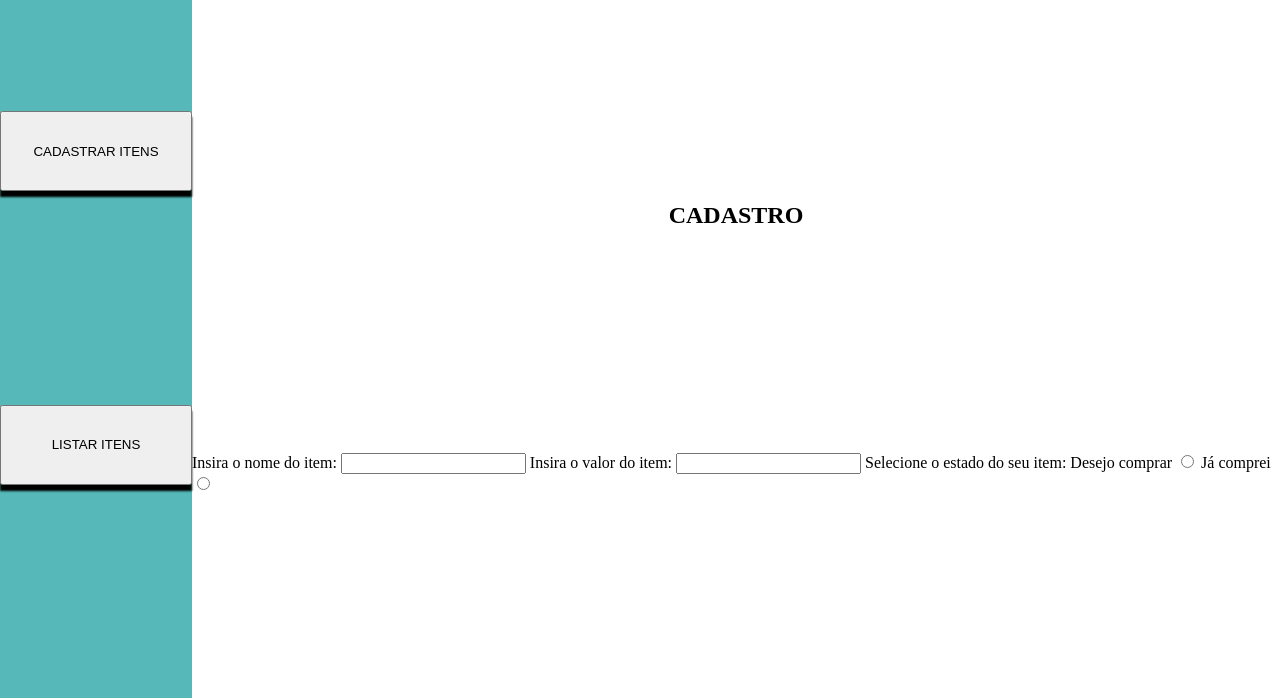
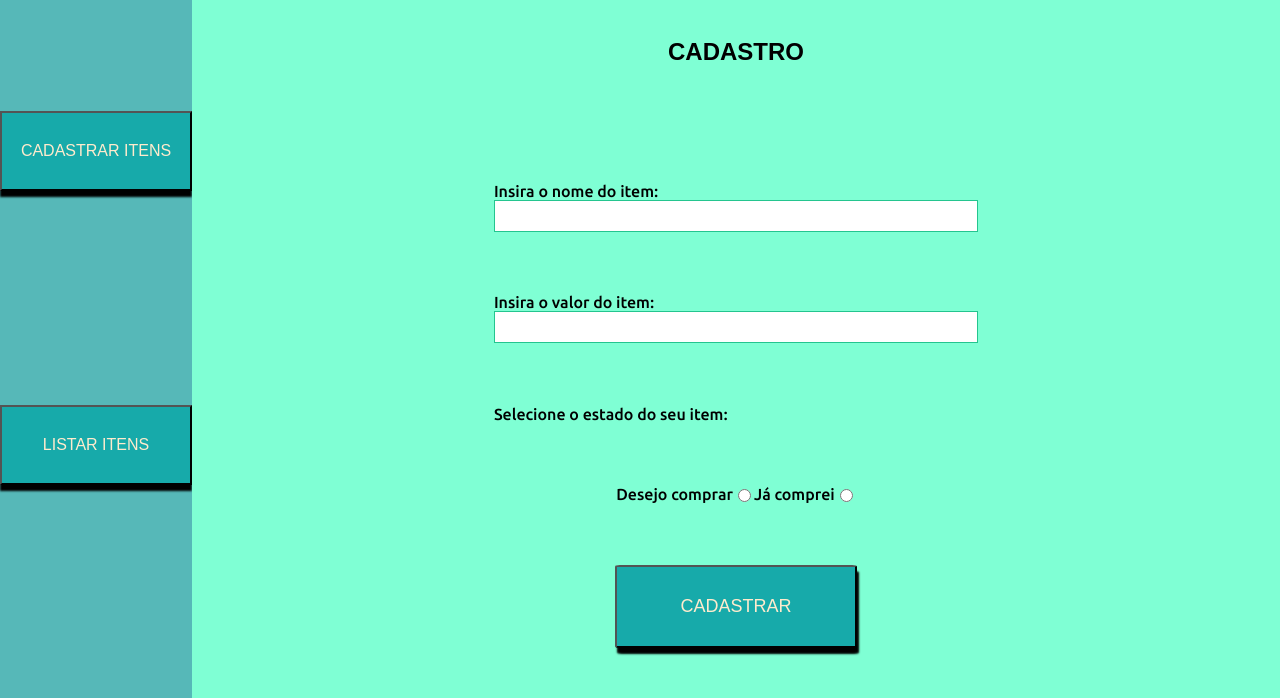
Before and after one commit to ifpi-picos/projeto-naovaimaspeleja, a plain HTML site: page cadastrar_page.html in a window 1280 px wide. Shown: the part 102-800 px from the top of the page. Drawn offline with Linux system fonts and the light colour scheme; a web font is replaced by a local one.

Commit message:
cadastrar page

```diff
--- a/cadastrar_page.html
+++ b/cadastrar_page.html
@@ -16,15 +16,24 @@
                 <h1>Lista de Compras</h1>
                 <h2>CADASTRO</h2>
             <div class="form">
+                <div class="input_cadastro">
+                    <div class="input_dados">
                         <label for="entry-name">Insira o nome do item:</label>
                         <input type="text" id="entry-name">
+                    </div>
+                    <div class="input_dados">
                         <label for="entry_price">Insira o valor do item:</label>
-                <input type="text" id="entry_price">
+                        <input type="number" id="entry_price">
+                    </div>
                     <span>Selecione o estado do seu item:</span>
+                    <div class="choose_state">
                         <label for="comprar">Desejo comprar</label>
-                <input type="radio" id="comprar">
+                        <input type="radio" id="comprar" name="state">
                         <label for="comprado">Já comprei</label>
-                <input type="radio" id="comprado">
+                        <input type="radio" id="comprado" name="state">
+                    </div>
+                </div>
+                <button type="button">CADASTRAR</button>
             </div>
         </div>
     </div>
--- a/style_cadastrar.css
+++ b/style_cadastrar.css
@@ -21,12 +21,60 @@ body{
 }
 
 .vertical_container button{
+    color: blanchedalmond;
+    font-size: medium;
     height: 10vh;
     box-shadow: 0px 6px 2px #000;
+    background-color: rgb(23, 170, 170);
 }
 
 .container_content{
     display: grid;
+    grid-template-rows: 15% 10% 75%;
+    background-color: aquamarine;
     justify-items: center;
-    align-items: baseline;
 }
+
+.container_content h1,h2{
+    font-family: 'Kodchasan', sans-serif;
+}
+
+.form {
+    display: grid;
+    grid-template-rows: 80% 20%;
+    justify-items: center;
+    margin: 2%;
+    font-family: 'Ubuntu', sans-serif;
+}
+
+.form input[type="text"]{
+    font-size: x-large;
+    width: 100%;
+    border: 1px solid rgb(36, 197, 143);
+}
+
+.form input[type="number"]{
+    font-size: x-large;
+    width: 100%;
+    border: 1px solid rgb(36, 197, 143);
+}
+
+.form button{
+    font-size:large;
+    height: 75%;
+    width: 50%;
+    border-radius: 2%;
+    box-shadow: 2px 6px 2px #000;
+    background-color: rgb(23, 170, 170);
+    color: blanchedalmond;
+}
+
+.input_cadastro {
+    display: grid;
+    align-content: space-evenly;
+}
+.choose_state{
+    display: flex;
+    justify-content: center;
+    width: 100%;
+}
```
Lines whose indentation alone changed are shown as unchanged.
